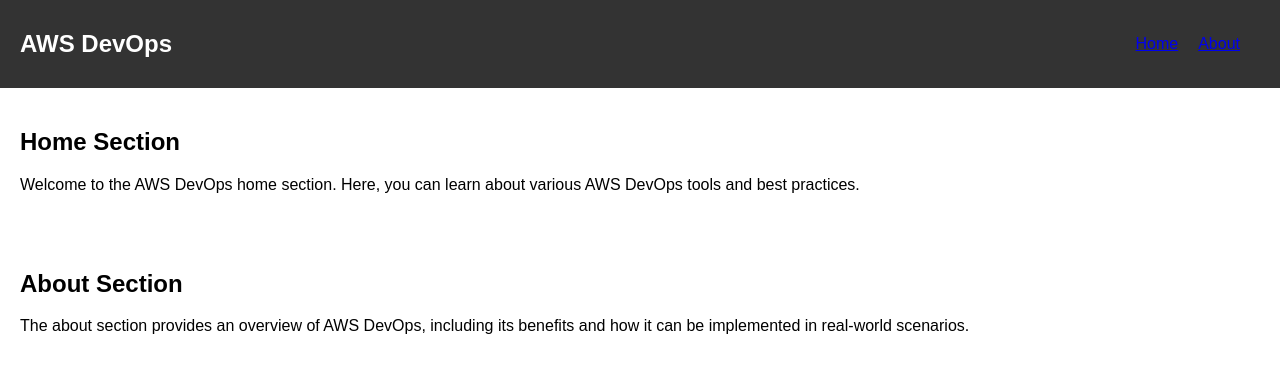
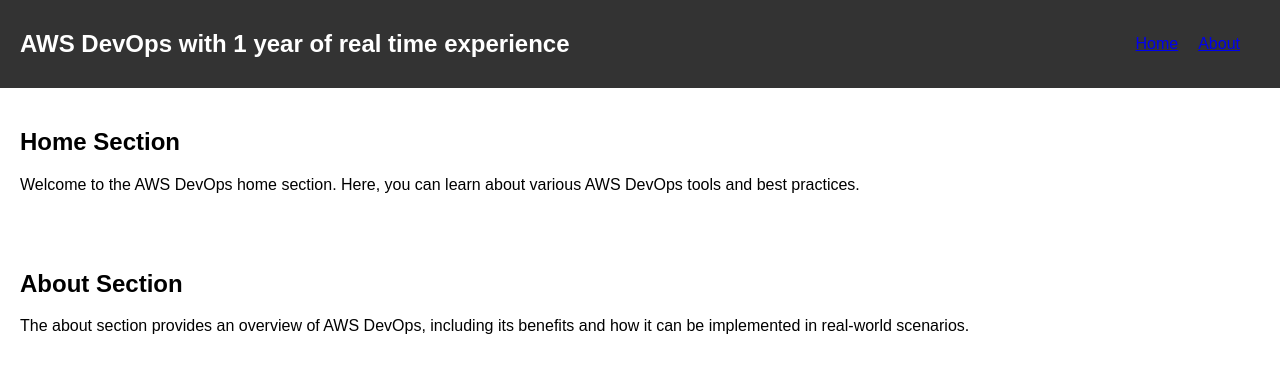
Before and after one commit to mallasrinivas/jenkins-demo, a plain HTML site: page index.html in a window 1280 px wide. Drawn offline with Linux system fonts and the light colour scheme.

Commit message:
changes in html file

```diff
--- a/index.html
+++ b/index.html
@@ -3,7 +3,7 @@
   <head>
     <meta charset="UTF-8" />
     <meta name="viewport" content="width=device-width, initial-scale=1.0" />
-    <title>AWS DevOps with 1 year of real time experience</title>
+    <title>AWS DevOps</title>
     <style>
       /* Add your CSS styles here */
       body {
@@ -37,7 +37,7 @@
   <body>
     <header>
       <nav>
-        <h1>AWS DevOps</h1>
+        <h1>AWS DevOps with 1 year of real time experience</h1>
         <ul>
           <li><a href="#home">Home</a></li>
           <li><a href="#about">About</a></li>
```
